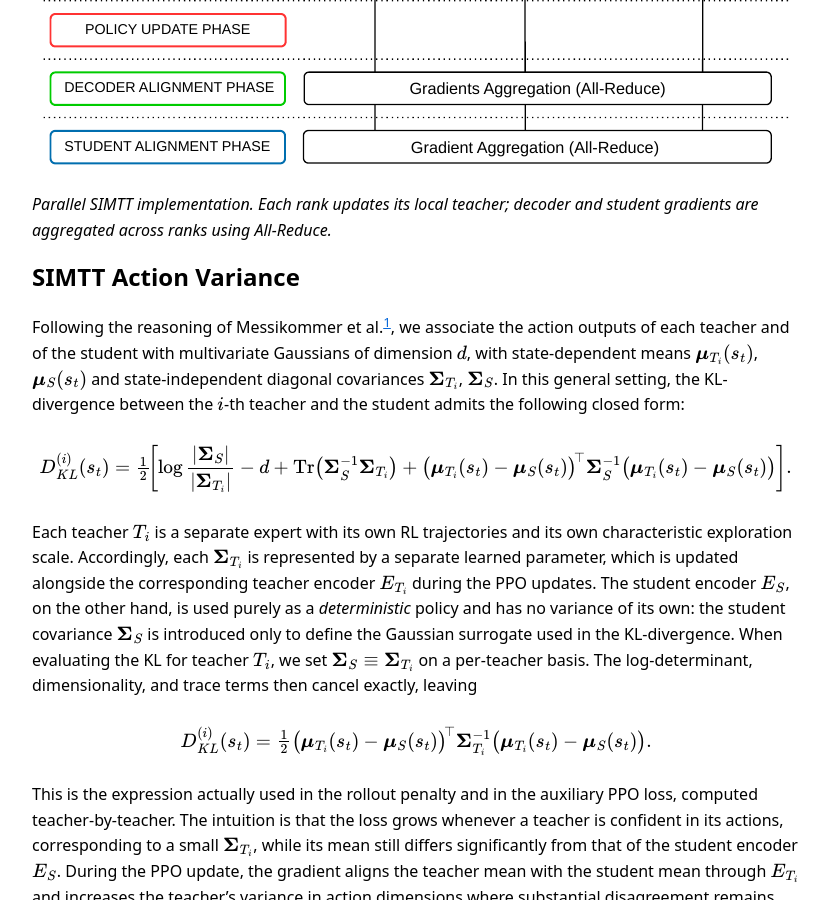
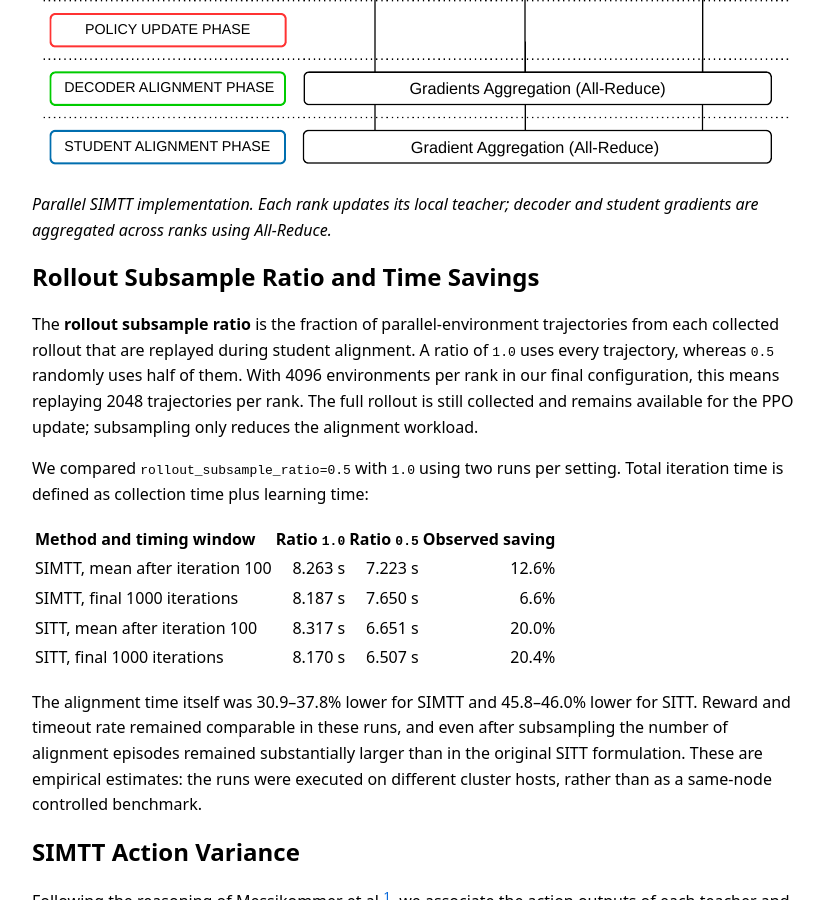
Before and after one commit to blind-paper-sub/ICRA2026, a Jekyll site: the page built from index.md, in a window 1280 px wide and 900 px high, scrolled down 733 px. Shown: the whole window, without its empty margins (224-1053 px from the left). Built offline with Jekyll 4.4.1, drawn with Linux system fonts in a browser that asks for light colours.

Commit message:
Add rollout subsampling timing results

```diff
--- a/index.md
+++ b/index.md
@@ -34,6 +34,33 @@ through three distinct phases:
 
 *Parallel SIMTT implementation. Each rank updates its local teacher; decoder
 and student gradients are aggregated across ranks using All-Reduce.*
+
+## Rollout Subsample Ratio and Time Savings
+
+The **rollout subsample ratio** is the fraction of parallel-environment
+trajectories from each collected rollout that are replayed during student
+alignment. A ratio of `1.0` uses every trajectory, whereas `0.5` randomly uses
+half of them. With 4096 environments per rank in our final configuration, this
+means replaying 2048 trajectories per rank. The full rollout is still collected
+and remains available for the PPO update; subsampling only reduces the alignment
+workload.
+
+We compared `rollout_subsample_ratio=0.5` with `1.0` using two runs per setting.
+Total iteration time is defined as collection time plus learning time:
+
+| Method and timing window | Ratio `1.0` | Ratio `0.5` | Observed saving |
+|:--|--:|--:|--:|
+| SIMTT, mean after iteration 100 | 8.263 s | 7.223 s | 12.6% |
+| SIMTT, final 1000 iterations | 8.187 s | 7.650 s | 6.6% |
+| SITT, mean after iteration 100 | 8.317 s | 6.651 s | 20.0% |
+| SITT, final 1000 iterations | 8.170 s | 6.507 s | 20.4% |
+
+The alignment time itself was 30.9–37.8% lower for SIMTT and 45.8–46.0% lower
+for SITT. Reward and timeout rate remained comparable in these runs, and even
+after subsampling the number of alignment episodes remained substantially
+larger than in the original SITT formulation. These are empirical estimates:
+the runs were executed on different cluster hosts, rather than as a same-node
+controlled benchmark.
 
 ## SIMTT Action Variance
 
```
